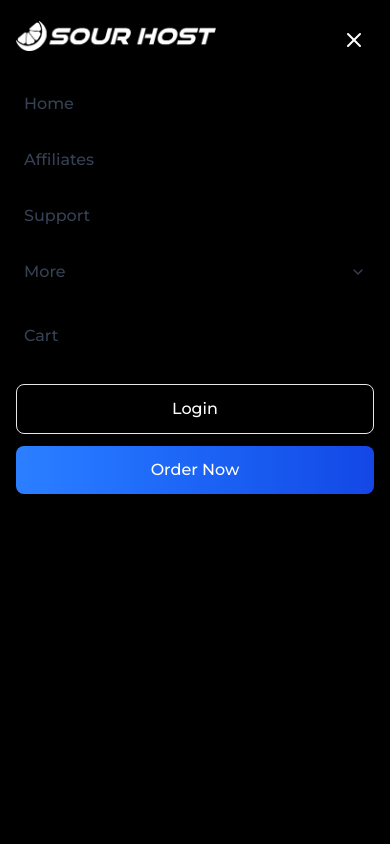
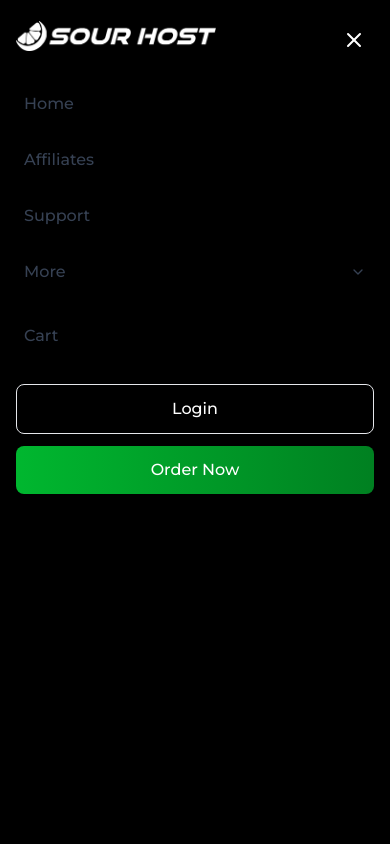
Before and after one commit to sour-host/sourhost, a Next.js app: page / in a window 390 px wide. Both pictures are taken after a click on the button 354 px from the left and 40 px from the top of the page. Shown: the top 844 px of the page. Built offline with nearby package versions, Linux system fonts and the light colour scheme.

Commit message:
Update Header.tsx

```diff
--- a/components/Header.tsx
+++ b/components/Header.tsx
@@ -246,7 +246,7 @@ const Header = () => {
               </a>
               <a href="https://billing.voxelservers.com/register.php">
                 <button
-                  className="w-full bg-gradient-to-r from-blue-500 to-blue-600 hover:from-blue-600 to-blue-700 text-white font-medium py-3 px-4 rounded-lg transition-all duration-200 transform hover:scale-105 shadow-md text-center"
+                  className="w-full bg-gradient-to-r from-[#00b72f] to-[#00b72f] hover:from-[#00b72f]/70 to-[#00b72f]/70 text-white font-medium py-3 px-4 rounded-lg transition-all duration-200 transform hover:scale-105 shadow-md text-center"
                   onClick={closeAllMenus}
                 >
                   Order Now
```
